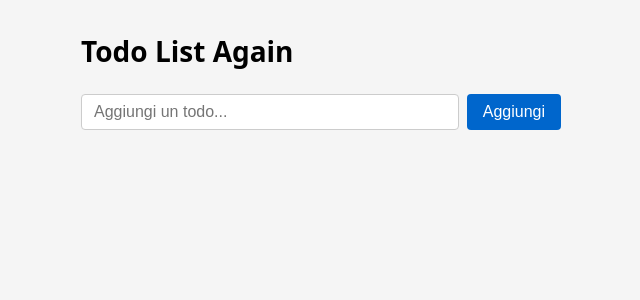
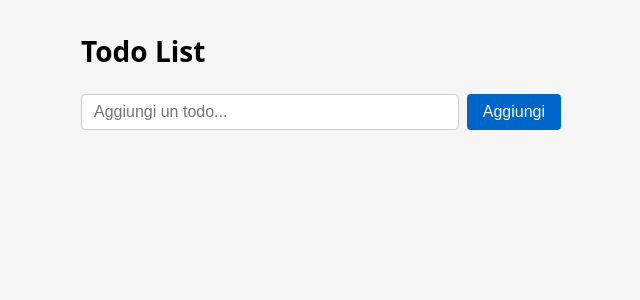
Before and after one commit to mistre83/poc-playwright-fe, a React (Vite) app: page / in a window 1280 px wide. Shown: the top 300 px of the page, without its empty margins (319-959 px from the left). Built offline with nearby package versions, Linux system fonts and the light colour scheme.

Commit message:
feat: updated title (#10)
Co-authored-by: Francesco Biegi <francesco.biegi@ympact.xyz>

```diff
--- a/src/App.tsx
+++ b/src/App.tsx
@@ -22,7 +22,7 @@ export default function App() {
 
   return (
     <main>
-      <h1 style={{ marginBottom: '1.5rem', fontSize: '1.75rem' }}>Todo List Again</h1>
+      <h1 style={{ marginBottom: '1.5rem', fontSize: '1.75rem' }}>Todo List</h1>
       <TodoInput onAdd={addTodo} />
       <TodoList todos={todos} onToggle={toggleTodo} onDelete={deleteTodo} />
     </main>
```
